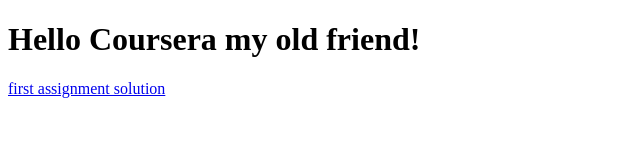
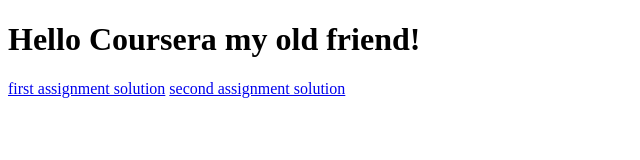
Before and after one commit to inbal-mishory/coursera-fullstack-course5, a plain HTML site: page index.html in a window 1280 px wide. Shown: the whole page, without its empty margins (0-640 px from the left). Drawn offline with Linux system fonts and the light colour scheme.

Commit message:
Changed solutions index, added second assignment.

```diff
--- a/index.html
+++ b/index.html
@@ -6,5 +6,6 @@
   <body>
     <h1>Hello Coursera my old friend!</h1>
     <a href="module1-solution/">first assignment solution</a>
+    <a href="module2-solution/">second assignment solution</a>
   </body>
 </html>
```
